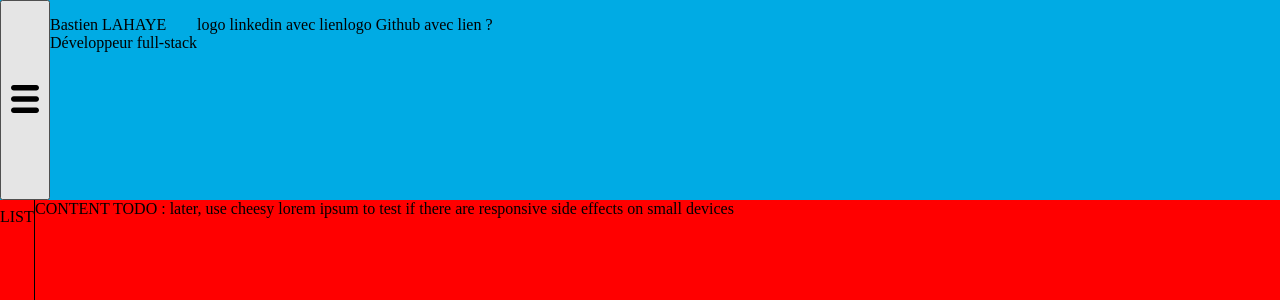
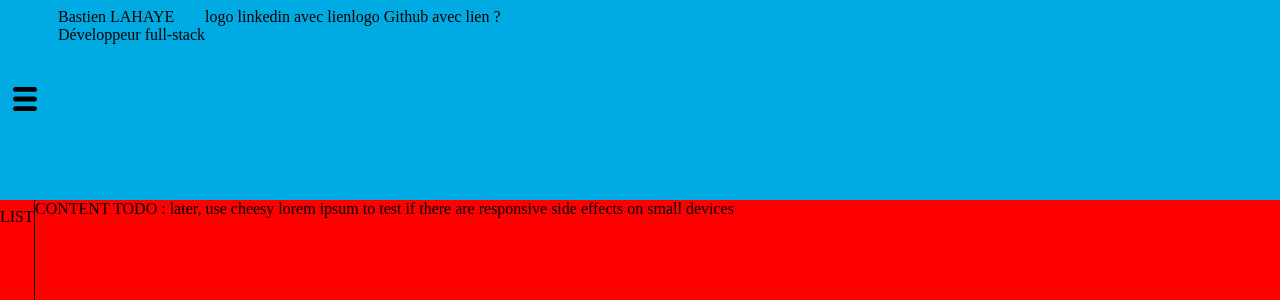
Before and after one commit to law-millenium/online-resume, an Angular app: page / in a window 1280 px wide. Shown: the top 300 px of the page. Built offline with nearby package versions, Linux system fonts and the light colour scheme.

Commit message:
Details added

```diff
--- a/src/app/header/header.component.html
+++ b/src/app/header/header.component.html
@@ -3,6 +3,7 @@
     <button class="button">
         <img class="burger-icon" src="../../assets/hamburger-menu.svg" />
     </button>
+    <div class="details">
         <p class="image">imageMoi avec ngIF</p>
         <p>
             Bastien LAHAYE <br />
@@ -11,3 +12,4 @@
         <p>logo linkedin avec lien</p>
         <p>logo Github avec lien ?</p>
     </div>
+</div>
--- a/src/app/header/header.component.scss
+++ b/src/app/header/header.component.scss
@@ -5,20 +5,28 @@
 .banner {
     background-color: $light-blue;
     display: flex;
-    height: 10%;
+    height: 50px;
     // overflow-wrap: break-word;
 
     .button{
+        background-color: $light-blue;
+        border: none;
         width: 50px;
 
         .burger-icon{
-
-            width: 28px;
+            width: 1.5rem;
+            height: 1.5rem;
         }
     }
 
-    .image{
-        display: none;
+    .details {
+        display: flex;
+        flex-direction: row;
+        padding: 0.5rem;
+
+        .image{
+            display: none;
+        }
     }
 }
 
--- a/src/scss/normalize.scss
+++ b/src/scss/normalize.scss
@@ -3,3 +3,7 @@ html {
     margin: 0;
     height: 100%;
 }
+
+p{
+    margin: 0;
+}
```
Lines whose indentation alone changed are shown as unchanged.
